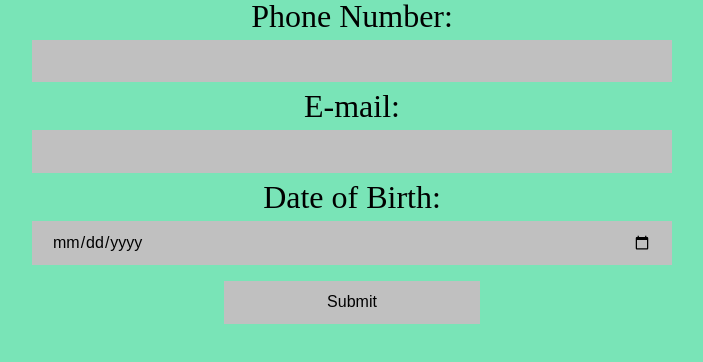
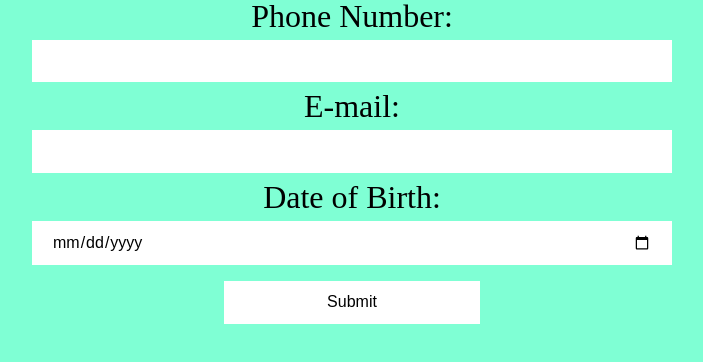
Before and after one commit to KevinBarreraIIT/lab2fall, a plain HTML site: page index.html in a window 1280 px wide. Shown: the whole page, without its empty margins (288-991 px from the left). Drawn offline with Linux system fonts and the light colour scheme.

Commit message:
editing the css by changing the colors around

```diff
--- a/css/screen.css
+++ b/css/screen.css
@@ -1,5 +1,5 @@
 body {
-    background: #79e4b7;
+    background: #76ee9a;
     text-align: center;
   }
 
@@ -14,7 +14,7 @@ body {
     margin: 8px 0;
     box-sizing: border-box;
     border: none;
-    background-color: #C0C0C0;
+    background-color: #ffffff;
   }
 
   input[type=submit] {
@@ -22,13 +22,19 @@ body {
   }
 
   @media only screen and (min-width: 480px) {
+    body {
+      background-color: lightpink;
+    }
     input {
       width: 70%;
     }
   }
 
   @media only screen and (min-width: 992px) {
+    body {
+      background-color: aquamarine;
+    }
     input {
       width: 50%;
-    }
+     }
   }
```
